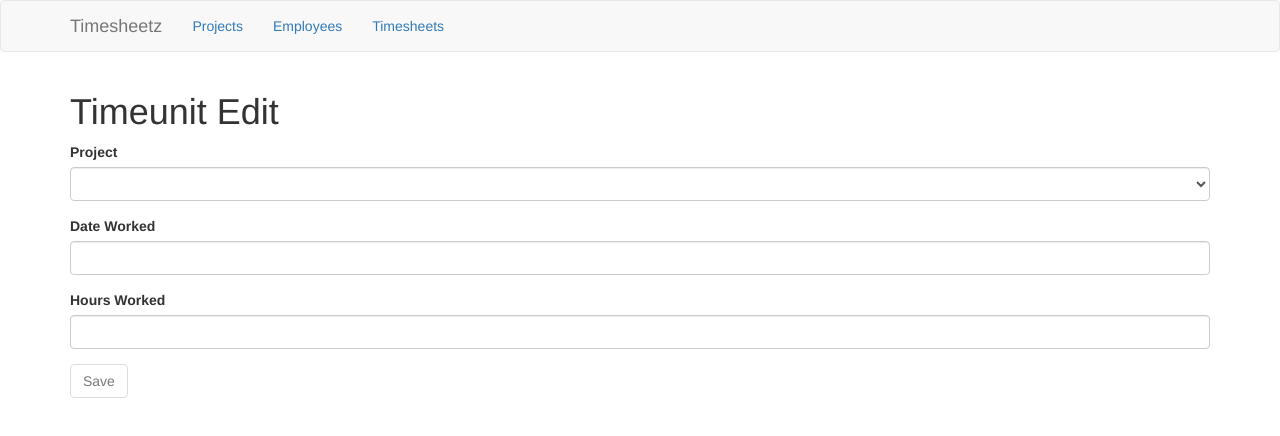
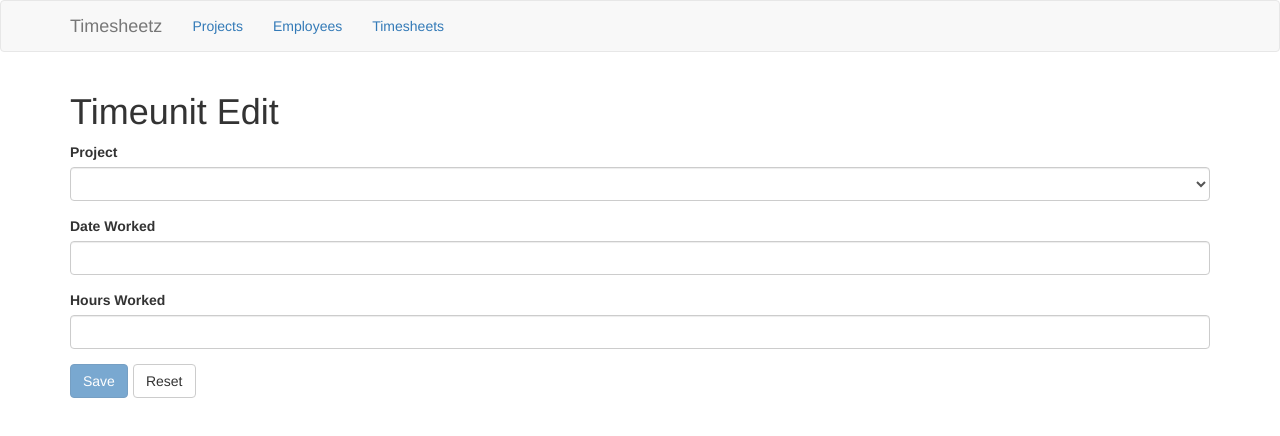
Before and after one commit to improving-minnesota/react-redux-timesheet, a React (Create React App) app: page /timesheets/detail/1/timeunits/detail/1 in a window 1280 px wide. Shown: the top 436 px of the page. Built offline with nearby package versions, Linux system fonts and the light colour scheme.

Commit message:
Update labs

```diff
--- /dev/null
+++ b/src/form/FormControls.js
@@ -0,0 +1,22 @@
+import React from 'react';
+import PropTypes from 'prop-types';
+import { Button, ButtonToolbar } from 'react-bootstrap';
+
+const FormControls = ({ allowSubmit, onSubmit, onReset }) => (
+  <ButtonToolbar>
+    <Button type="button" onClick={onSubmit} disabled={!allowSubmit} bsStyle="primary">
+      Save
+    </Button>
+    <Button type="button" onClick={onReset}>
+      Reset
+    </Button>
+  </ButtonToolbar>
+);
+
+FormControls.propTypes = {
+  allowSubmit: PropTypes.bool,
+  onSubmit: PropTypes.func,
+  onReset: PropTypes.func
+};
+
+export default FormControls;
--- a/src/projects/ProjectForm.js
+++ b/src/projects/ProjectForm.js
@@ -2,7 +2,7 @@ import React from 'react';
 import PropTypes from 'prop-types';
 import { Form, Formik } from 'formik';
 import { FieldWrapper } from '../form/FieldWrapper';
-import { Button } from 'react-bootstrap';
+import FormControls from '../form/FormControls';
 
 class ProjectForm extends React.Component {
 
@@ -39,14 +39,16 @@ class ProjectForm extends React.Component {
         validate={ this.validate }
         onSubmit={ this.handleSave }
       >
-        { ({ isSubmitting, isValid, errors }) => (
-          <Form className="ui form">
+        { ({ isValid, errors, handleReset, handleSubmit }) => (
+          <Form>
             <FieldWrapper type="text" name="name" label="Name" invalid={ errors.name }/>
             <FieldWrapper type="text" name="description" label="Description" invalid={ errors.description }/>
 
-            <Button type="submit" disabled={ isSubmitting || !isValid } primary>
-              Save
-            </Button>
+            <FormControls
+              allowSubmit={isValid}
+              onSubmit={handleSubmit}
+              onReset={handleReset}
+            />
           </Form>
         ) }
       </Formik>
--- a/src/timesheets/TimesheetForm.js
+++ b/src/timesheets/TimesheetForm.js
@@ -2,7 +2,7 @@ import React from 'react';
 import PropTypes from 'prop-types';
 import { Form, Formik } from 'formik';
 import { FieldWrapper } from '../form/FieldWrapper';
-import { Button } from 'react-bootstrap';
+import FormControls from '../form/FormControls';
 
 class TimesheetForm extends React.Component {
 
@@ -48,8 +48,8 @@ class TimesheetForm extends React.Component {
         validate={ this.validate }
         onSubmit={ this.handleSave }
       >
-        { ({ isSubmitting, isValid, errors }) => (
-          <Form className="ui form">
+        { ({ isValid, errors, handleReset, handleSubmit }) => (
+          <Form>
             <FieldWrapper component="select" name="employee" label="Employee" invalid={ errors.employee }>
               { employees.map(employee => (
                 <option key={ employee._id }
@@ -64,9 +64,11 @@ class TimesheetForm extends React.Component {
             <FieldWrapper type="date" name="endDate" placeholder="YYYY-MM-DD" label="End Date"
                          invalid={ errors.endDate }/>
 
-            <Button type="submit" disabled={ isSubmitting || !isValid } primary>
-              Save
-            </Button>
+            <FormControls
+              allowSubmit={isValid}
+              onSubmit={handleSubmit}
+              onReset={handleReset}
+            />
           </Form>
         ) }
       </Formik>
--- a/src/timeunits/TimeunitForm.js
+++ b/src/timeunits/TimeunitForm.js
@@ -2,7 +2,7 @@ import React from 'react';
 import PropTypes from 'prop-types';
 import { Form, Formik } from 'formik';
 import { FieldWrapper } from '../form/FieldWrapper';
-import { Button } from 'react-bootstrap';
+import FormControls from '../form/FormControls';
 
 class TimeunitForm extends React.Component {
 
@@ -40,8 +40,8 @@ class TimeunitForm extends React.Component {
         validate={this.validate}
         onSubmit={this.handleSave}
       >
-        {({ isSubmitting, isValid, errors }) => (
-          <Form className="ui form">
+        {({ isValid, errors, handleReset, handleSubmit }) => (
+          <Form>
             <FieldWrapper component="select" name="project" label="Project" invalid={errors.project}>
               {projects.map(project => (
                 <option key={project._id} value={project._id}>{project.name}</option>
@@ -51,9 +51,11 @@ class TimeunitForm extends React.Component {
             <FieldWrapper type="date" name="dateWorked" placeholder="YYYY-MM-DD" label="Date Worked" invalid={errors.dateWorked}/>
             <FieldWrapper type="number" name="hoursWorked" label="Hours Worked" invalid={errors.hoursWorked}/>
 
-            <Button type="submit" disabled={isSubmitting || !isValid} primary>
-              Save
-            </Button>
+            <FormControls
+              allowSubmit={isValid}
+              onSubmit={handleSubmit}
+              onReset={handleReset}
+            />
           </Form>
         )}
       </Formik>
```
